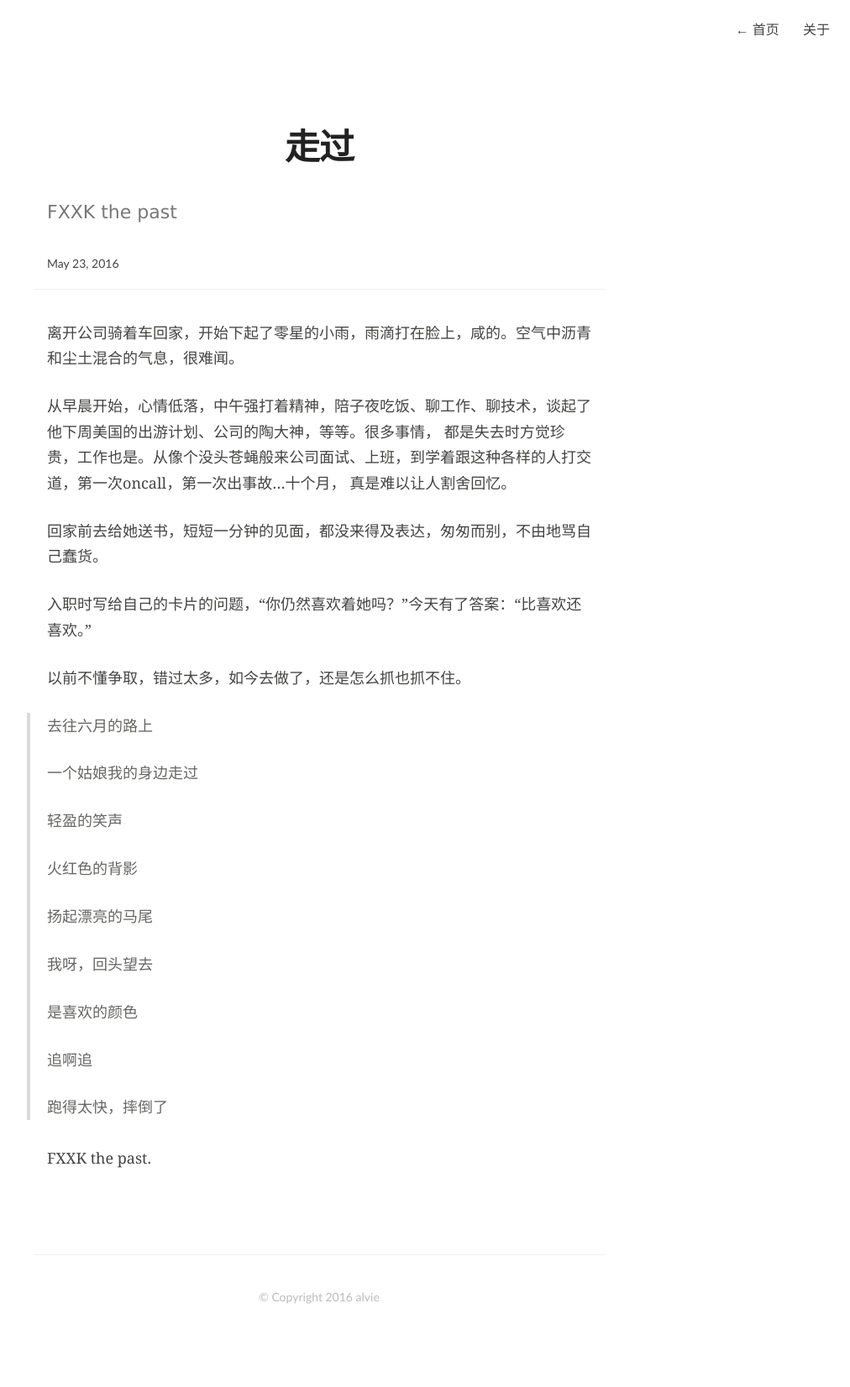
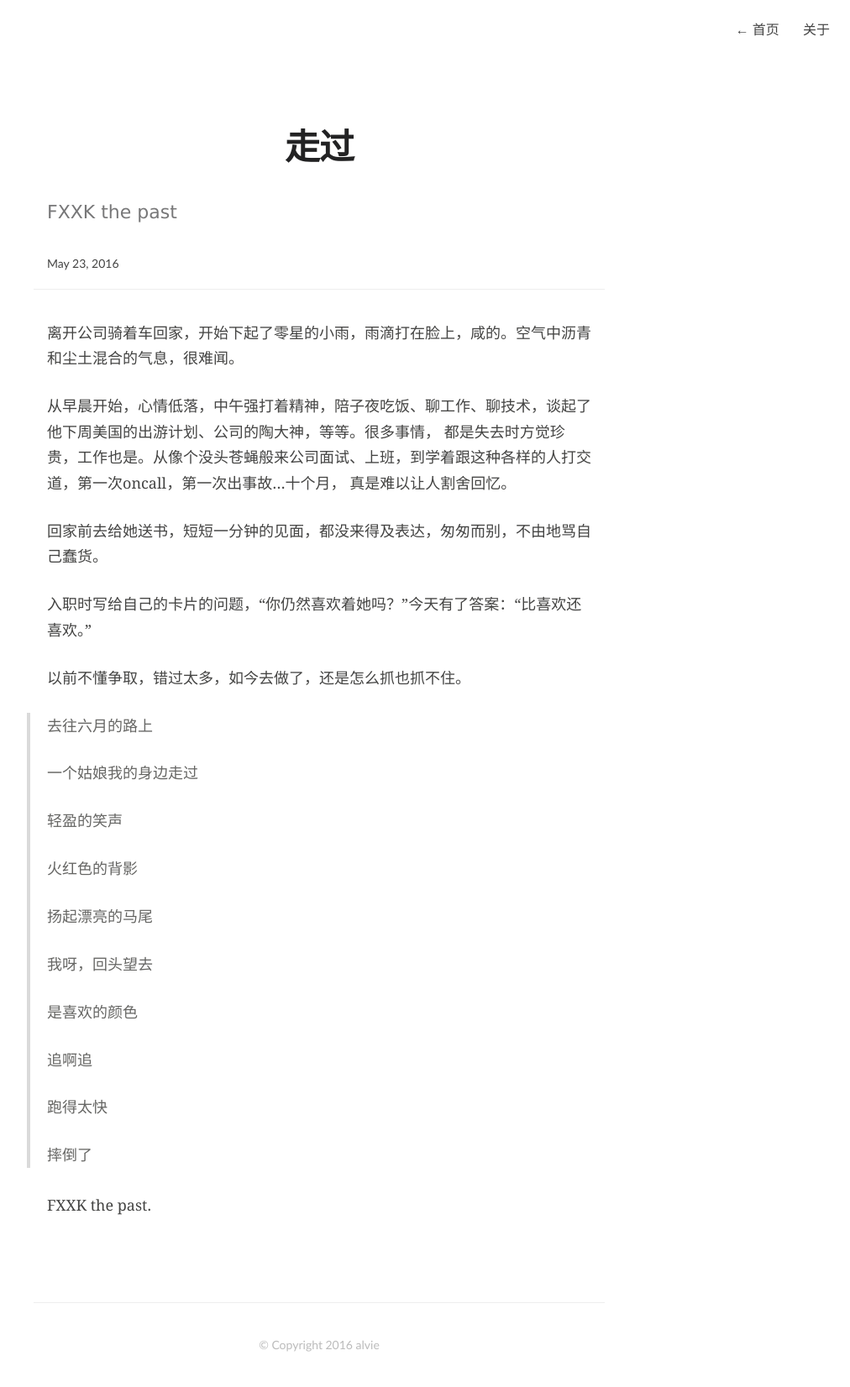
Before and after one commit to alviezhang/so-long-my-past, a Jekyll site: the page built from _posts/2016/2016-05-23-pass-away.md, in a window 1280 px wide. Shown: the whole page at 84% size, without its empty margins (260-1272 px from the left). Built offline with Jekyll 4.4.1, drawn with Linux system fonts in a browser that asks for light colours; before the commit the page ends 1596 px from its top, so only the background shows below that.

```diff
--- a/_posts/2016/2016-05-23-pass-away.md
+++ b/_posts/2016/2016-05-23-pass-away.md
@@ -33,6 +33,8 @@ tags:
 >
 > 追啊追
 >
-> 跑得太快，摔倒了
+> 跑得太快
+>
+> 摔倒了
 
 FXXK the past.
```
